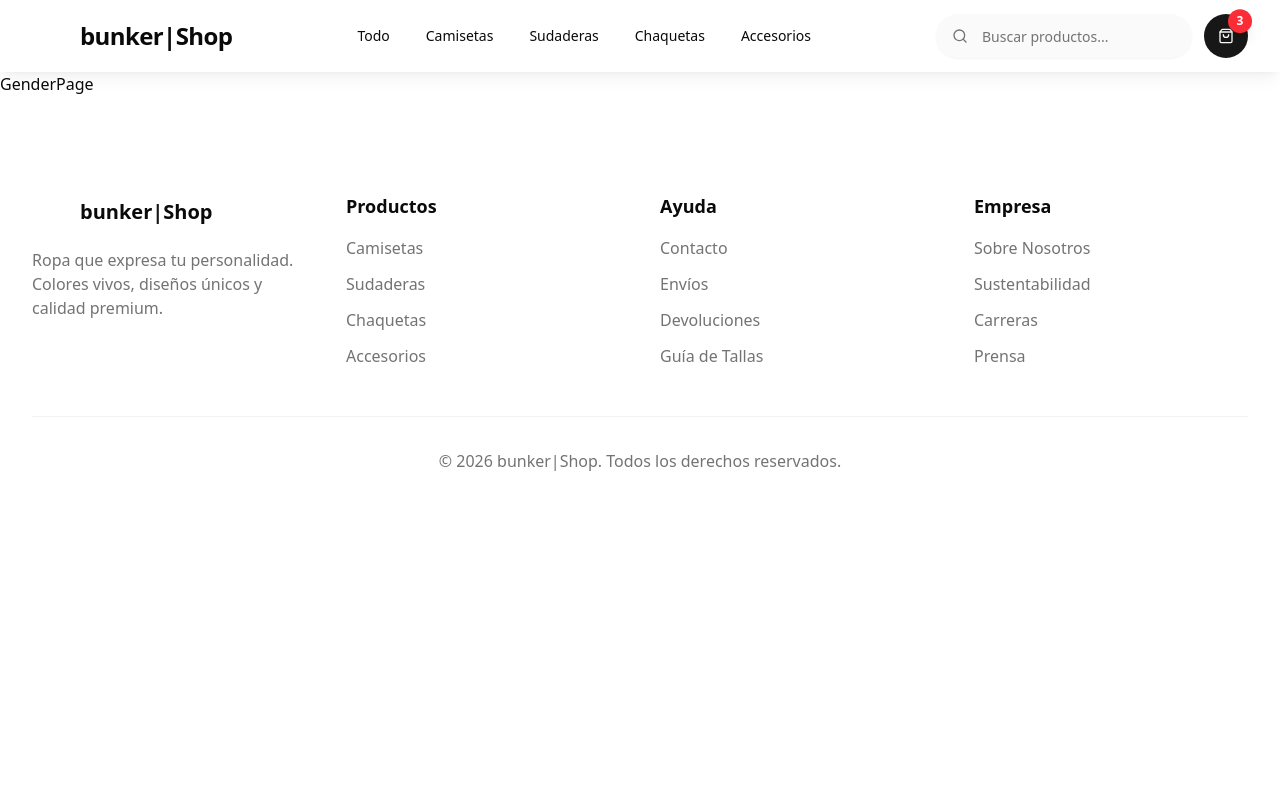
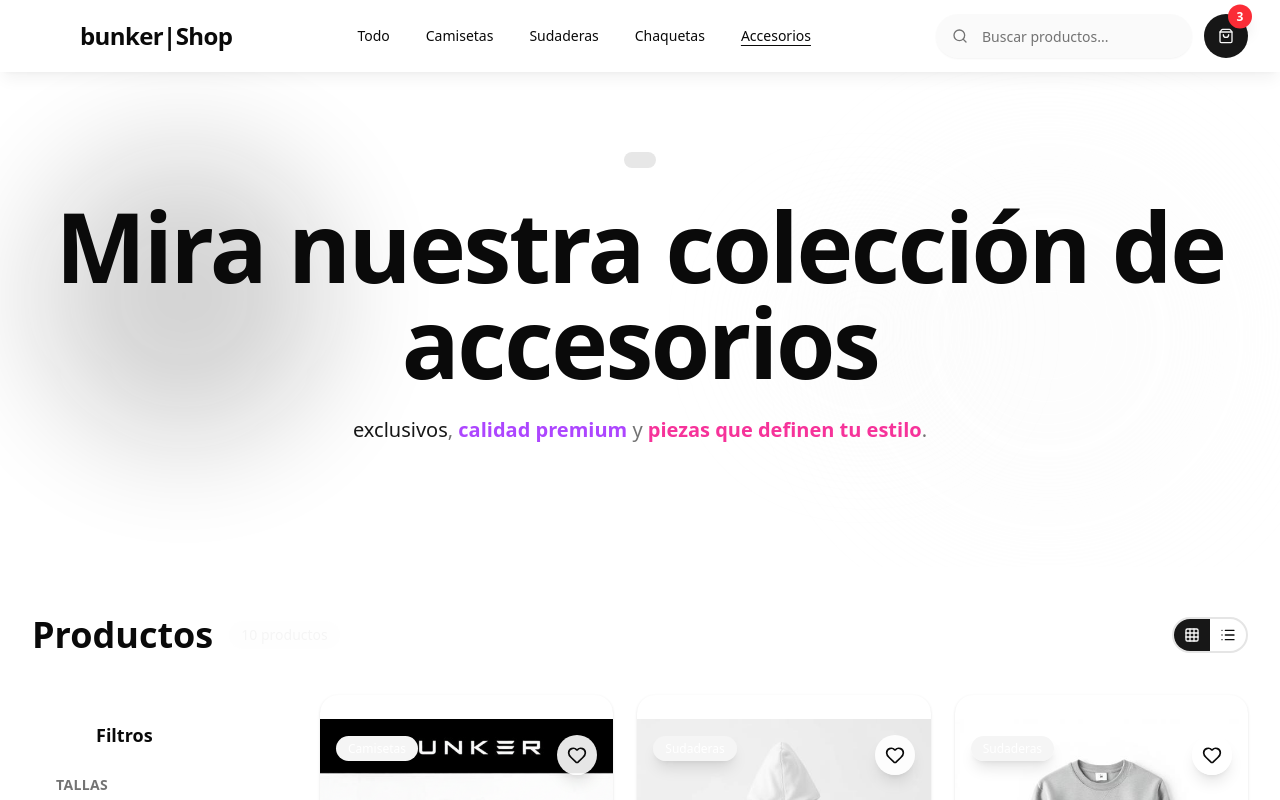
Before and after one commit to EdisonAndresPerez/Plantilla_Venta_Ecommerce, a React (Vite) app: page /gender/accesorios in a window 1280 px wide. Shown: the top 800 px of the page. Built offline with nearby package versions, Linux system fonts and the light colour scheme.

Commit message:
navegacion entre pantallas, con los parametros de camisetas, sudaderas, chaquetas y accesorios. corregimos algo de typescript para colocarlo opcional los titulos

```diff
--- a/src/shop_front/components/CustomHeader.tsx
+++ b/src/shop_front/components/CustomHeader.tsx
@@ -4,6 +4,7 @@ import { Input } from "@/components/ui/input";
 import { useState } from "react";
 import { useProductFilters } from "@/hooks/useProductFilters";
 import { Link, useParams  } from "react-router-dom";
+import { cn } from "@/lib/utils";
 
 export const CustomHeader = () => {
   const [cartCount] = useState(3);
@@ -41,31 +42,52 @@ export const CustomHeader = () => {
           <nav className="hidden md:flex items-center space-x-1">
              <Link
               to="/"
-              className="px-4 py-2 text-sm font-medium rounded-full transition-all duration-300 hover:bg-primary/10 hover:text-primary"
+              className={cn(
+                `px-4 py-2 text-sm font-medium rounded-full transition-all duration-300 hover:bg-primary/10 hover:text-primary`,
+                !gender ? 'underline underline-offset-4' : ''
+
+              )}
+
             >
               Todo
             </Link>
             <Link
               to="/gender/camisetas"
-              className="px-4 py-2 text-sm font-medium rounded-full transition-all duration-300 hover:bg-primary/10 hover:text-primary"
+                className={cn(
+                `px-4 py-2 text-sm font-medium rounded-full transition-all duration-300 hover:bg-primary/10 hover:text-primary`,
+                gender === "camisetas" ? 'underline underline-offset-4' : ''
+
+              )}
             >
               Camisetas
             </Link>
             <Link
               to="/gender/sudaderas"
-              className="px-4 py-2 text-sm font-medium rounded-full transition-all duration-300 hover:bg-primary/10 hover:text-primary"
+              className={cn(
+                `px-4 py-2 text-sm font-medium rounded-full transition-all duration-300 hover:bg-primary/10 hover:text-primary`,
+                gender === "sudaderas" ? 'underline underline-offset-4' : ''
+
+              )}
             >
               Sudaderas
             </Link>
             <Link
               to="/gender/chaquetas"
-              className="px-4 py-2 text-sm font-medium rounded-full transition-all duration-300 hover:bg-primary/10 hover:text-primary"
+              className={cn(
+                `px-4 py-2 text-sm font-medium rounded-full transition-all duration-300 hover:bg-primary/10 hover:text-primary`,
+                gender === "chaquetas" ? 'underline underline-offset-4' : ''
+
+              )}
             >
               Chaquetas
             </Link>
             <Link
               to="/gender/accesorios"
-              className="px-4 py-2 text-sm font-medium rounded-full transition-all duration-300 hover:bg-primary/10 hover:text-primary"
+              className={cn(
+                `px-4 py-2 text-sm font-medium rounded-full transition-all duration-300 hover:bg-primary/10 hover:text-primary`,
+                gender === "accesorios" ? 'underline underline-offset-4' : ''
+
+              )}
             >
               Accesorios
             </Link>
--- a/src/shop_front/pages/gender/GenderPage.tsx
+++ b/src/shop_front/pages/gender/GenderPage.tsx
@@ -1,6 +1,44 @@
+import { CustomPagination } from "@/components/custom/CustomPagination";
+import { products } from "@/mock/products.mock";
+import { CustomJumbotron } from "@/shop_front/components/CustomJumbotron";
+import { CustomPromotion } from "@/shop_front/components/CustomPromotion";
+import { ProductsGrid } from "@/shop_front/components/ProductsGrid";
+import { useParams } from "react-router";
 
 export const GenderPage = () => {
+  const { gender } = useParams();
+
+  const genderLabelTitle =
+    gender === "camisetas"
+      ? "Camisetas"
+      : gender === "sudaderas"
+        ? "Sudaderas"
+        : gender === "chaquetas"
+          ? "Chaquetas"
+          : gender === "accesorios"
+            ? "Accesorios"
+            : "Todo";
+
   return (
-    <div>GenderPage</div>
-  )
-}
+    <div className="min-h-screen">
+      <CustomJumbotron
+        title={{
+          primary: `Mira nuestra colección de ${genderLabelTitle.toLowerCase()} `,
+        }}
+        subtitle={{
+          highlights: {
+            text1: "exclusivos",
+            text2: "calidad premium",
+            text3: "piezas que definen tu estilo",
+          },
+        }}
+      />
+
+      {/* Products Grid */}
+      <ProductsGrid products={products} />
+
+      <CustomPagination totalPages={10} />
+      <CustomPromotion />
+    </div>
+  );
+};
```
Also changed, not shown: src/shop_front/components/CustomJumbotron.tsx (+5 -5 lines).
